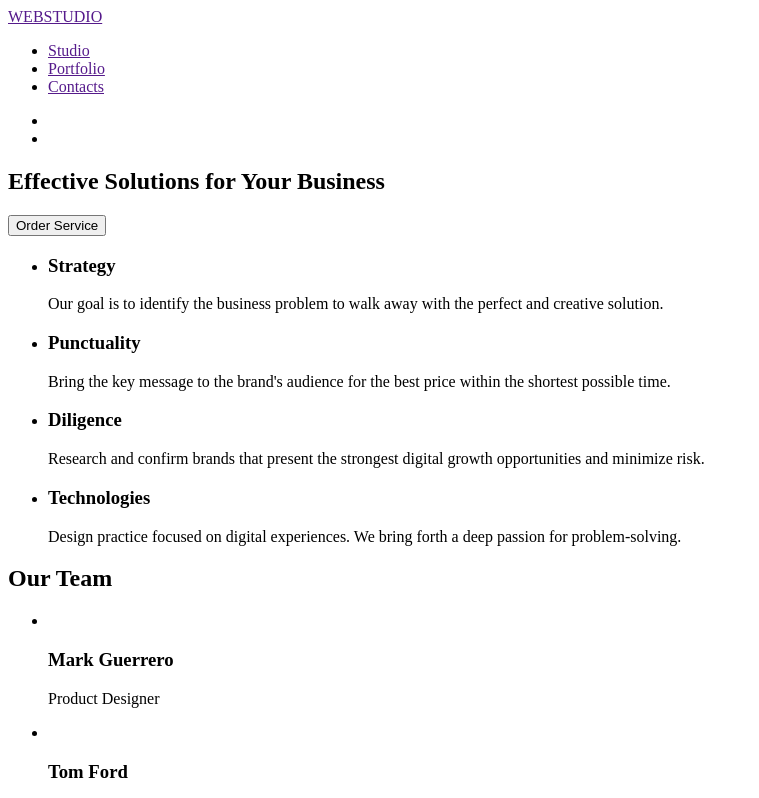
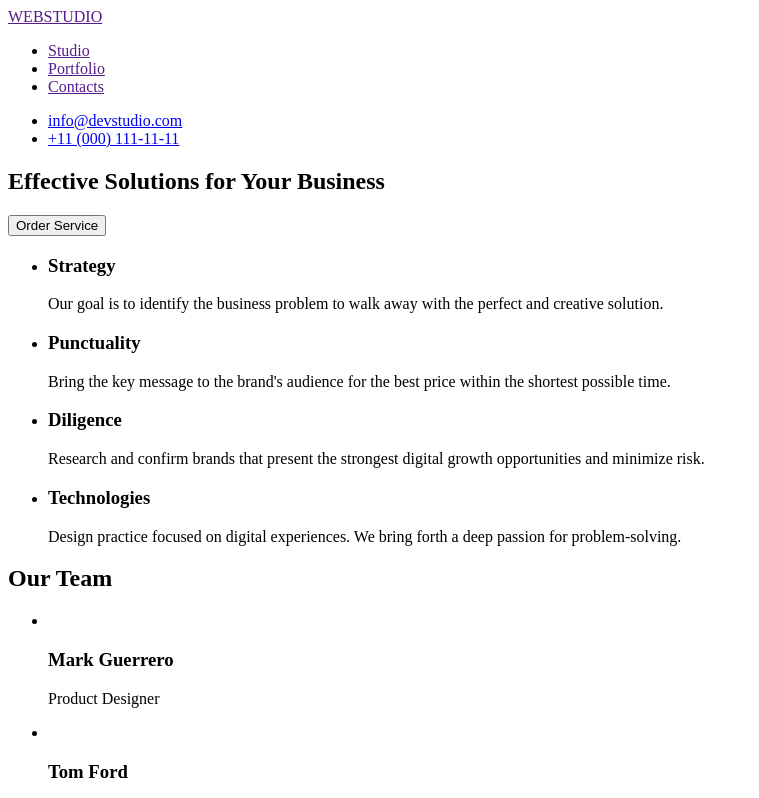
Before and after one commit to AllinaY/goit-markup-hw-01, a plain HTML site: page index.html in a window 1280 px wide. Shown: the top 798 px of the page, without its empty margins (0-759 px from the left). Drawn offline with Linux system fonts and the light colour scheme.

Commit message:
Update index.html

```diff
--- a/index.html
+++ b/index.html
@@ -16,8 +16,8 @@
         </ul>
       </nav>
       <ul>
-        <li><a href="mailto:info@devstudio.com"></a></li>
-        <li><a href="tel:+11 (000) 111-11-11"></a></li>
+        <li><a href="mailto:info@devstudio.com">info@devstudio.com </a></li>
+        <li><a href="tel:+11 (000) 111-11-11">+11 (000) 111-11-11</a></li>
       </ul>
     </header>
     <main>
```
